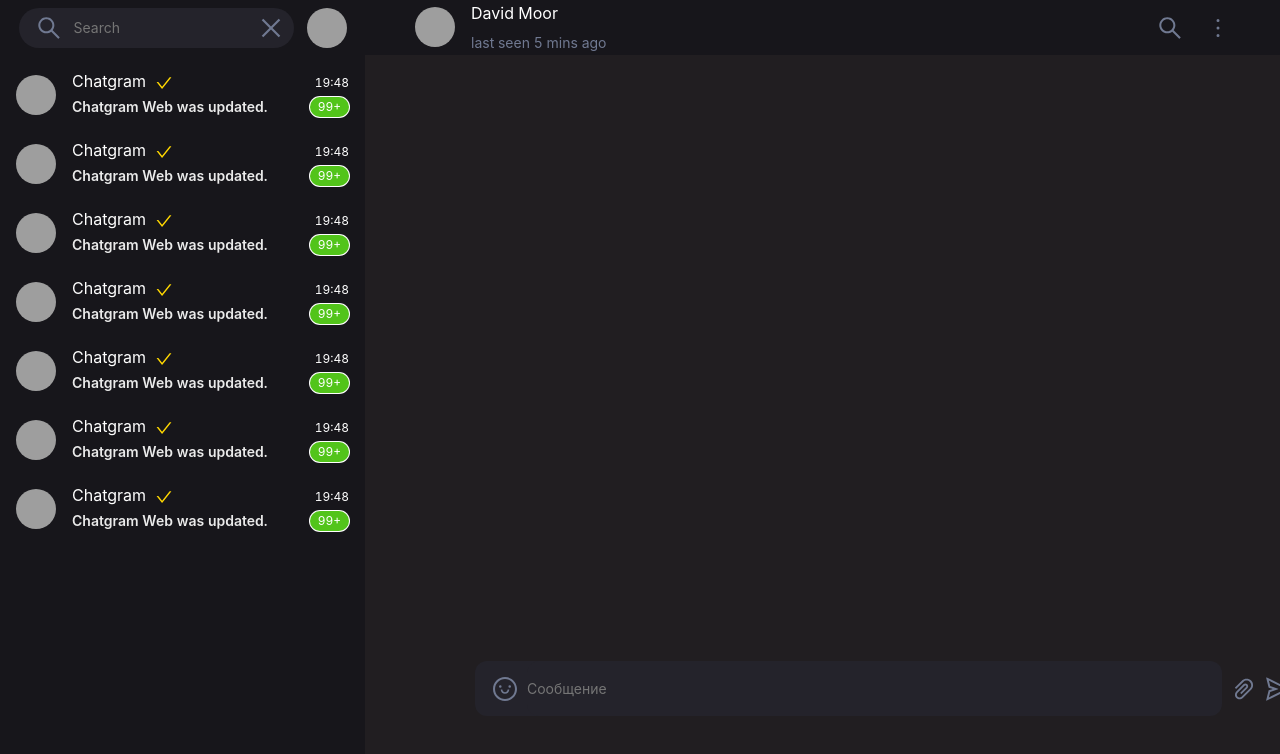
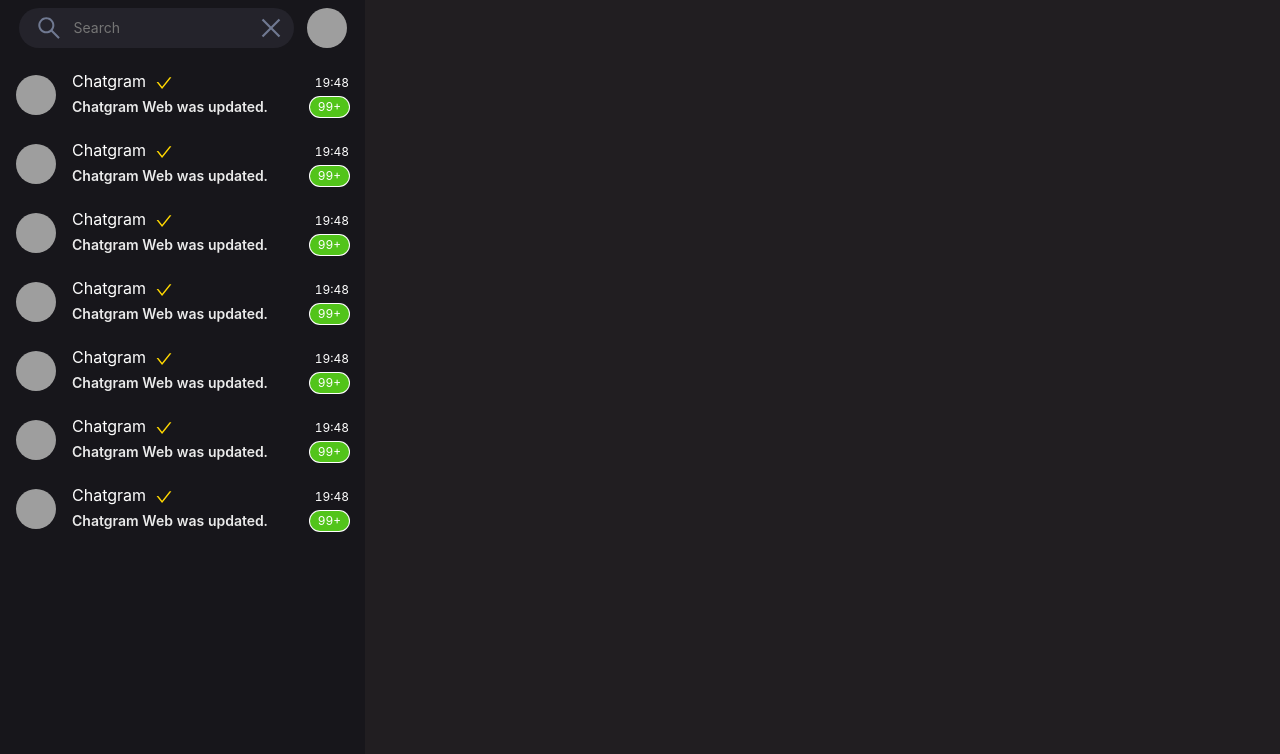
Before and after one commit to AlcorBBX/alnero, a React (Create React App) app in the folder client/: page / in a window 1280 px wide. Shown: the top 754 px of the page. Built offline with nearby package versions, Linux system fonts and the light colour scheme; grey boxes are pictures that could not be loaded.

Commit message:
add Main page

```diff
--- a/client/src/App.tsx
+++ b/client/src/App.tsx
@@ -1,11 +1,13 @@
 import React from 'react';
 import './App.css'
-import LayoutMain from './components/layout/LayoutChat';
+import LayoutChat from './components/layout/LayoutChat';
+import LayoutMain from './components/layout/LayoutMain';
 // import '@/assets/styles/_global.sass'
 
 function App() {
   return (
     <div className="App">
+      {/* <LayoutChat/> */}
       <LayoutMain/>
     </div>
   );
--- a/client/src/components/layout/LayoutChat.tsx
+++ b/client/src/components/layout/LayoutChat.tsx
@@ -8,7 +8,7 @@ import FooterInput from '../ui/FooterInput'
 const { Header, Sider, Content, Footer } = Layout;
 
 
-const LayoutMain:FC = () => {
+const LayoutChat:FC = () => {
   return (
     <Layout>
       <Sider width={'365px'} style={{height: '100vh', backgroundColor: 'rgba(23, 22, 27, 1)'}}>
@@ -43,4 +43,4 @@ const LayoutMain:FC = () => {
   )
 }
 
-export default LayoutMain
+export default LayoutChat
--- /dev/null
+++ b/client/src/components/layout/LayoutMain.tsx
@@ -0,0 +1,35 @@
+import React, { FC } from 'react'
+import { Layout } from 'antd';
+import './layoutChat.css'
+import ChatContentHeader from '../ChatContentHeader';
+import ChatSiderHeader from '../ChatSiderHeader';
+import ChatSiderContent from '../ChatSiderContent';
+import FooterInput from '../ui/FooterInput'
+const { Header, Sider, Content, Footer } = Layout;
+
+
+const LayoutMain:FC = () => {
+  return (
+    <Layout>
+      <Sider width={'365px'} style={{height: '100vh', backgroundColor: 'rgba(23, 22, 27, 1)'}}>
+        <Header style={{height: '55px', backgroundColor: 'rgba(23, 22, 27, 1)', lineHeight: '1', padding: '0 12px'}}>
+          <ChatSiderHeader/>
+        </Header>
+        <Content style={{backgroundColor: 'rgba(33, 30, 33, 1)'}}>
+          <ChatSiderContent/>
+          <ChatSiderContent/>
+          <ChatSiderContent/>
+          <ChatSiderContent/>
+          <ChatSiderContent/>
+          <ChatSiderContent/>
+          <ChatSiderContent/>
+        </Content>
+      </Sider>
+      <Layout>
+        <Content style={{backgroundColor: 'rgba(33, 30, 33, 1)'}}></Content>
+      </Layout>
+    </Layout>
+  )
+}
+
+export default LayoutMain
```
Also changed, not shown: 1 other file (tests, documents, lock files or other folders).
